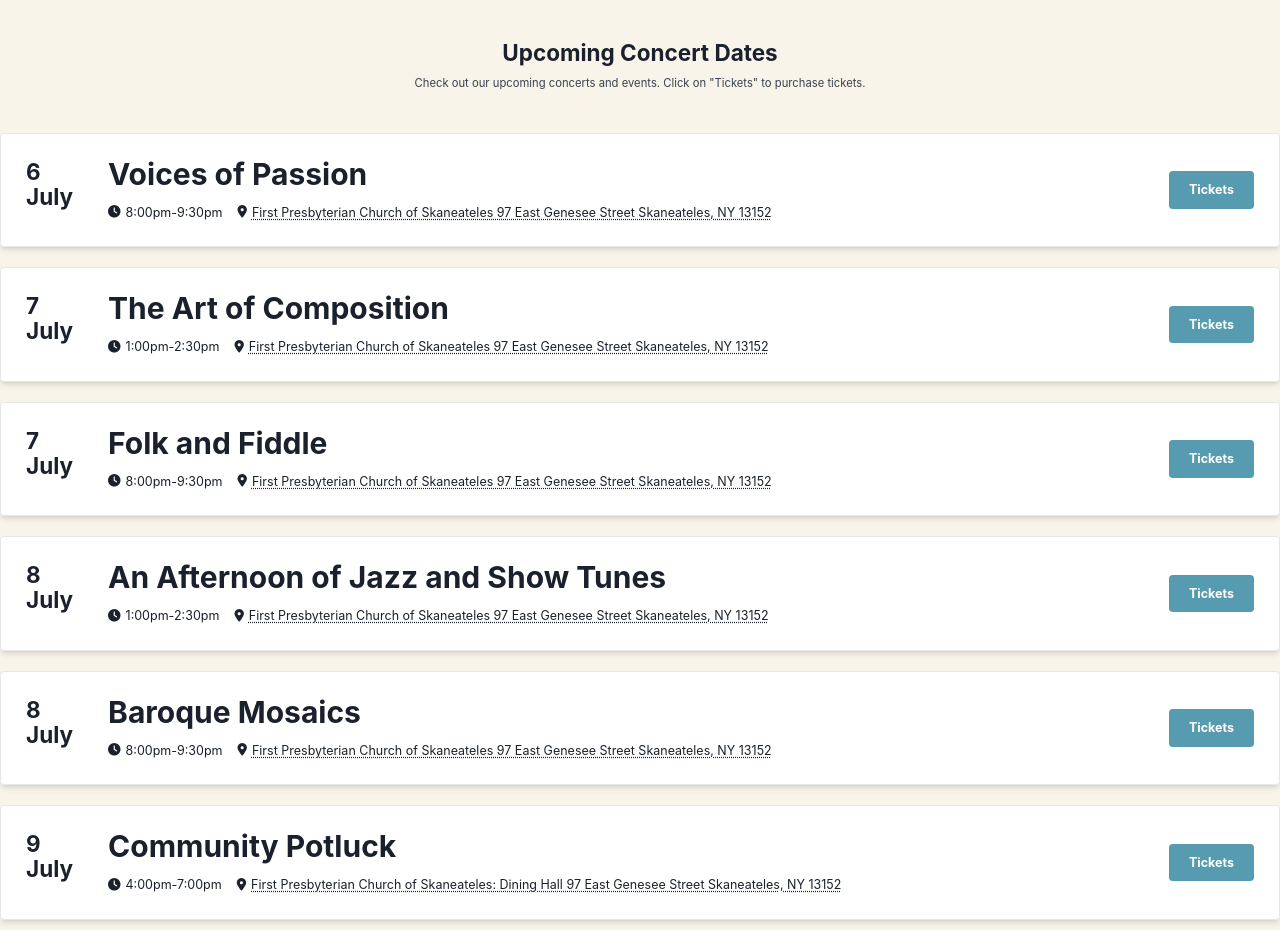
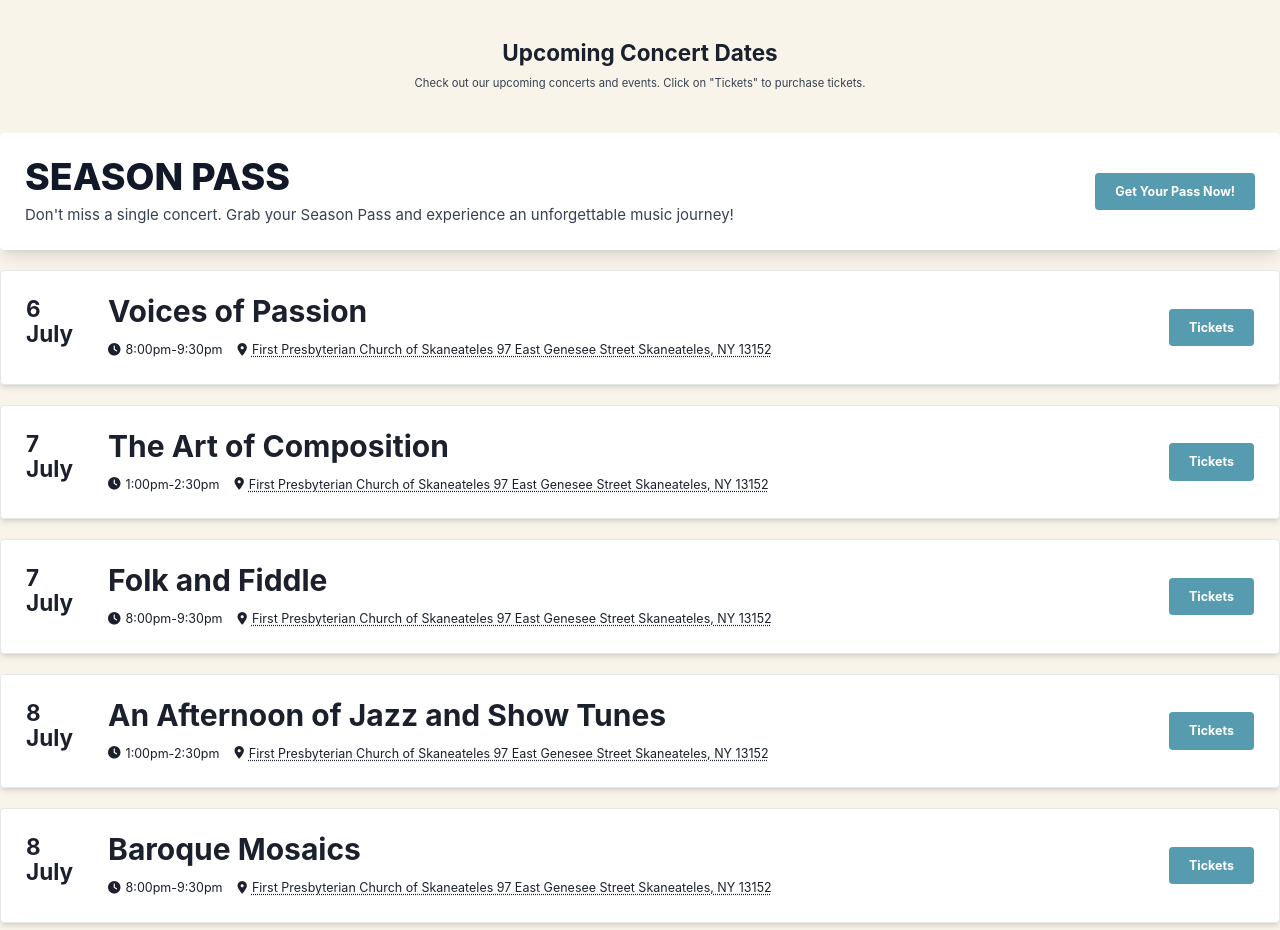
Before and after one commit to sungminlee417/Collin-Luke-Joe-Festival, a React (Create React App) app: page / in a window 1280 px wide. Shown: the part 1500-2430 px from the top of the page. Built offline with nearby package versions, Linux system fonts and the light colour scheme.

Commit message:
Added season pass

```diff
--- a/src/components/ConcertDates.tsx
+++ b/src/components/ConcertDates.tsx
@@ -1,5 +1,6 @@
 import { eventsData } from "../data/eventsData";
 import IndividualConcertDate from "./IndividualConcertDate";
+import SeasonPassCard from "./SeasonPassCard";
 
 const ConcertDates = () => {
   const renderEvents = () =>
@@ -17,7 +18,10 @@ const ConcertDates = () => {
             purchase tickets.
           </p>
         </div>
-        <ul className="mt-16 flex flex-col gap-8">{renderEvents()}</ul>
+        <ul className="mt-16 flex flex-col gap-8">
+          <SeasonPassCard />
+          {renderEvents()}
+        </ul>
       </div>
     </section>
   );
--- /dev/null
+++ b/src/components/SeasonPassCard.tsx
@@ -0,0 +1,27 @@
+const SeasonPassCard = () => {
+  return (
+    <li className="bg-white p-6 md:p-10 rounded-md shadow-lg transition transform hover:scale-105 md:mx-0 mx-4 flex lg:flex-row gap-14 flex-col justify-between">
+      <div>
+        <div className="text-6xl text-gray-900 font-extrabold mb-4">
+          SEASON PASS
+        </div>
+        <div className="text-2xl text-gray-700 mt-4">
+          Don't miss a single concert. Grab your Season Pass and experience an
+          unforgettable music journey!
+        </div>
+      </div>
+      <div className="flex justify-center items-center">
+        <a
+          href="https://www.eventbrite.com/e/633665750317"
+          target="_blank"
+          rel="noopener noreferrer"
+          className="flex justify-center items-center px-8 py-4 w-fit rounded-md bg-[#579BB1] text-white text-xl font-bold hover:bg-[#4e8b9f] transition duration-300"
+        >
+          Get Your Pass Now!
+        </a>
+      </div>
+    </li>
+  );
+};
+
+export default SeasonPassCard;
```
